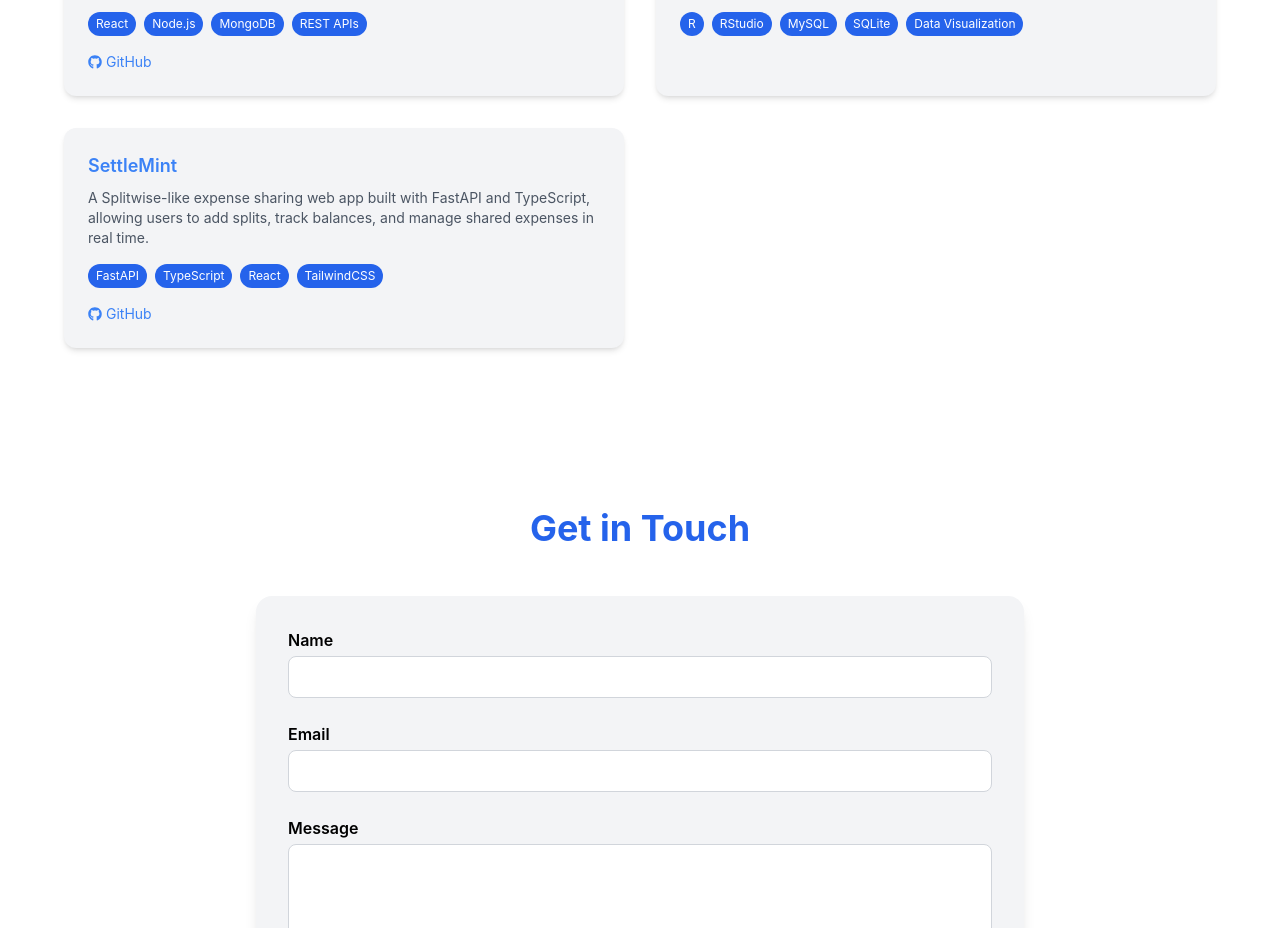
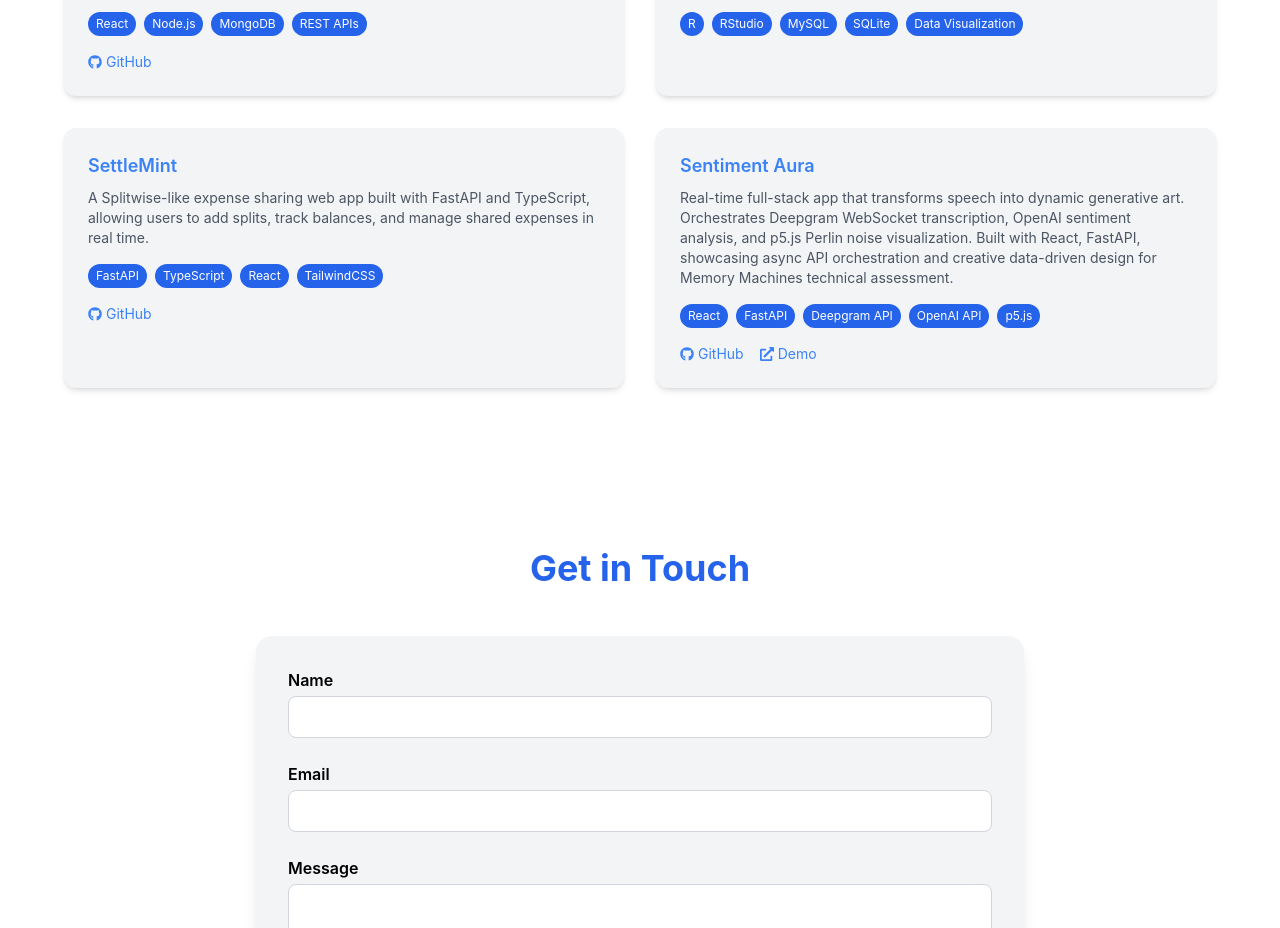
Before and after one commit to siddharthr3535/portfolio, a React (Create React App) app: page / in a window 1280 px wide. Shown: the part 3740-4668 px from the top of the page. Built offline with nearby package versions, Linux system fonts and the light colour scheme.

Commit message:
adding a new project

```diff
--- a/src/pages/Projects.tsx
+++ b/src/pages/Projects.tsx
@@ -49,6 +49,14 @@ const projects: Project[] = [
       "A Splitwise-like expense sharing web app built with FastAPI and TypeScript, allowing users to add splits, track balances, and manage shared expenses in real time.",
     tech: ["FastAPI", "TypeScript", "React", "TailwindCSS"],
     github: "https://github.com/siddharthr3535/SettleMint-Web-App",
+  },
+  {
+    title: "Sentiment Aura",
+    description:
+      "Real-time full-stack app that transforms speech into dynamic generative art. Orchestrates Deepgram WebSocket transcription, OpenAI sentiment analysis, and p5.js Perlin noise visualization. Built with React, FastAPI, showcasing async API orchestration and creative data-driven design for Memory Machines technical assessment.",
+    tech: ["React", "FastAPI", "Deepgram API", "OpenAI API", "p5.js"],
+    github: "https://github.com/siddharthr3535/sentiment-aura",
+    demo: "spiffy-phoenix-80b648.netlify.app",
   },
 ];
 
```
